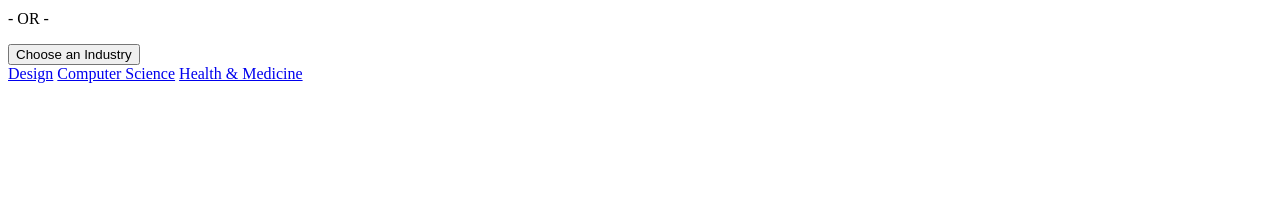
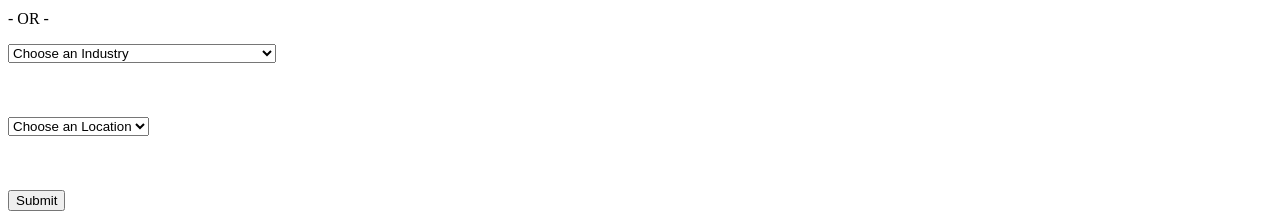
Before and after one commit to cogs121groupk/juxta, a website: page views/index.html in a window 1280 px wide. Shown: the part 665-884 px from the top of the page. Before the commit the page ends 800 px from the top, so only its background shows below. Drawn offline with Linux system fonts and the light colour scheme.

Commit message:
change to dropdown

```diff
--- a/routes/data.js
+++ b/routes/data.js
@@ -20,6 +20,7 @@ exports.getIndustry = function(req, res) {
 	// console.log(req.session.industry);
 	data = {};
 	data.industry = req.session.industry; // will be undefined if none set
+	data.location = req.session.location; // will be undefined if none set
 	res.json(data);
 }
 
@@ -27,7 +28,9 @@ exports.postIndustry = function(req, res) {
 	var data = req.body;
 	// console.log(data);
 	req.session.industry = data.industry;
-	// console.log(req.session.industry);
+	req.session.location = data.location;
+	console.log(req.session.industry);
+	console.log(req.session.location);
 	res.send("got industry");
 }
 
--- a/views/index.html
+++ b/views/index.html
@@ -35,14 +35,31 @@
 		<div>
 			<p id="login-or">- OR -</p>
 		</div>
-		<div class="choose-industry">
+<!-- 		<div class="choose-industry">
 			<button id="industry-drop-btn">Choose an Industry</button>
 			<div id="industry-drop-content">
-			    <a href="/home" data-value="design">Design</a>
-			    <a href="/home" data-value="computer_science">Computer Science</a>
-			    <a href="/home" data-value="health">Health & Medicine</a>
+			    <a href="#" onclick="return false;" data-value="Computer and Mathematical Occupations">Computer and Mathematical Occupations</a>
 		  	</div>
-		</div>
+		</div> -->
+		<select id="industry-select">
+		    <option selected disabled>Choose an Industry</option>
+		    <option value="Computer and Mathematical Occupations">Computer and Mathematical Occupations</option>
+		</select>
+		<br><br><br><br>
+<!-- 		<div class="choose-location">
+			<button id="location-drop-btn">Choose an Location</button>
+			<div id="location-drop-content">
+			    <a href="#" onclick="return false;" data-value="San Diego">San Diego</a>
+			    <a href="#" onclick="return false;" data-value="San Fransico">San Fransico</a>
+		  	</div>
+		</div> -->
+		<select id="location-select">
+		    <option selected disabled>Choose an Location</option>
+		    <option value="San Diego">San Diego</option>
+		    <option value="San Fransico">San Fransico</option>
+		</select>
+		<br><br><br><br>
+		<button id="submit">Submit</button>
 	</div>
 </div>
 
```
Also changed, not shown: public/js/index.js (+11 -4 lines).
